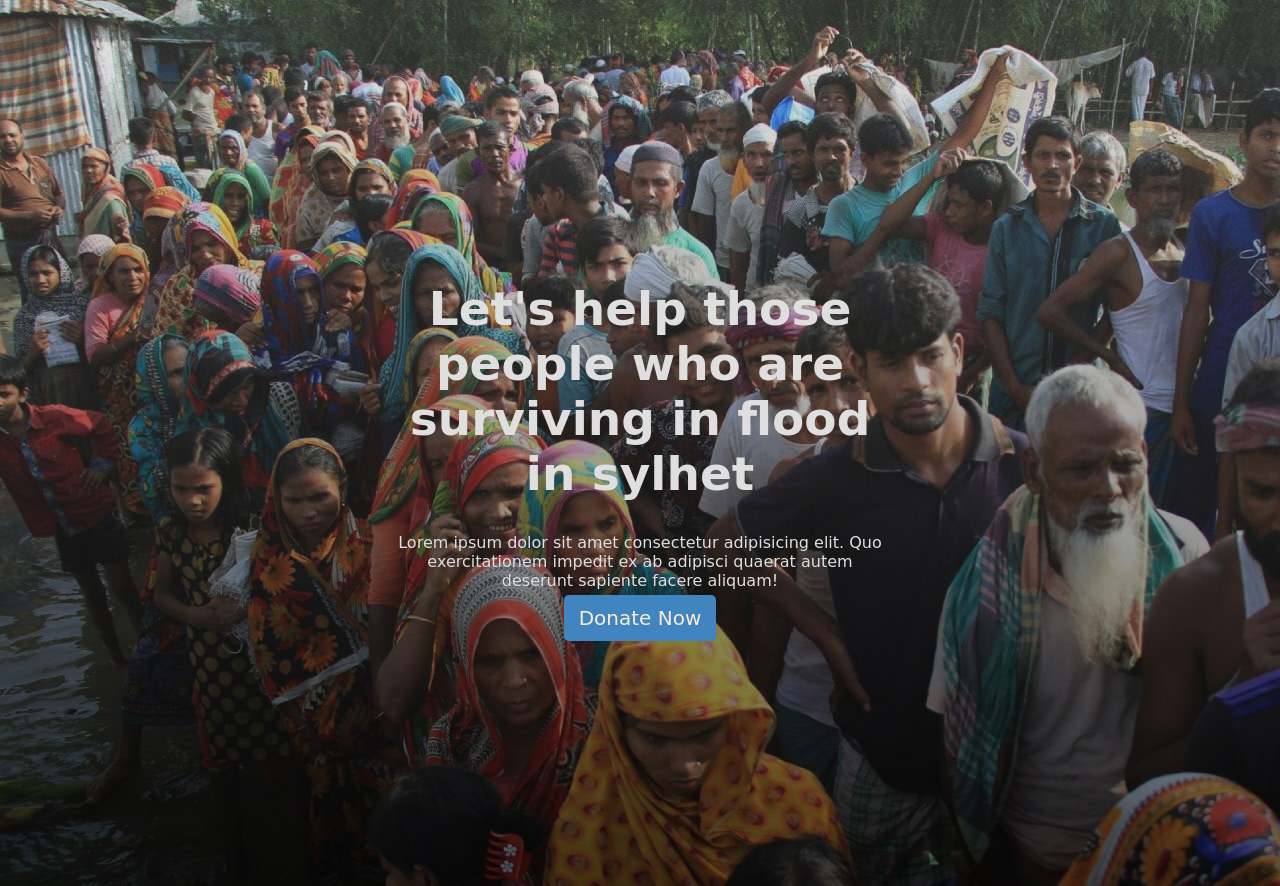
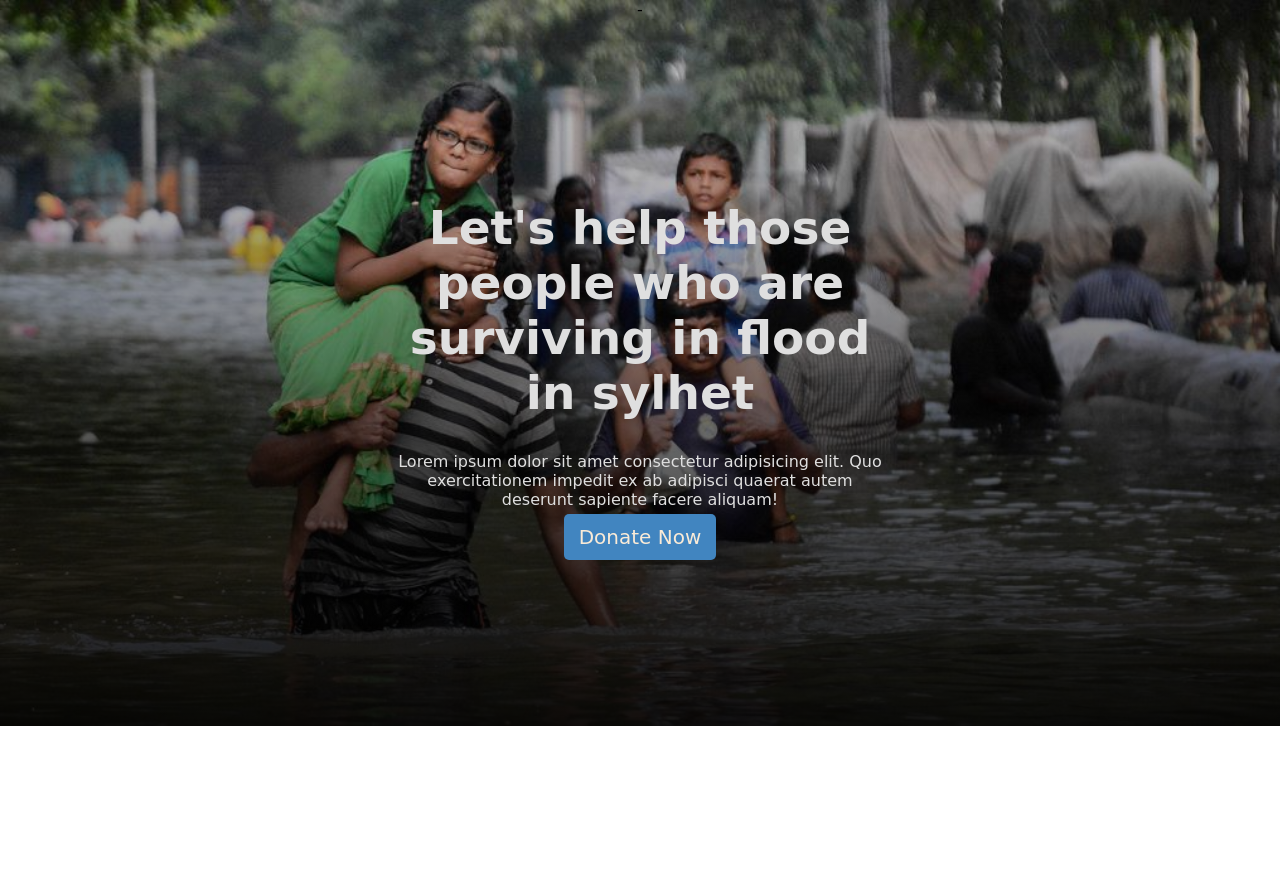
Before and after one commit to Rifat7432/Assignment-1, a plain HTML site: page index.html in a window 1280 px wide. Shown: the top 886 px of the page. After the commit the page ends 800 px from the top, so only its background shows below. Drawn offline with Linux system fonts and the light colour scheme; a web font is replaced by a local one.

Commit message:
Assignment-1 second commit

```diff
--- a/index.html
+++ b/index.html
@@ -15,7 +15,7 @@
   </head>
   <body>
     <div class="top-banner">
-      <div class="banner-text">
+    - <div class="banner-text">
         <h1>Let's help those people who are surviving in flood in sylhet</h1>
         <p>Lorem ipsum dolor sit amet consectetur adipisicing elit. Quo exercitationem impedit ex ab adipisci quaerat autem deserunt sapiente facere aliquam!</p>
         <a class="donate-button" href="#">Donate Now</a>
--- a/style.css
+++ b/style.css
@@ -10,23 +10,19 @@ h1{
 }
 .top-banner{
 
-    text-align: center;
-
-        background-size:contain;
-        background-repeat:no-repeat;
-        background:linear-gradient(rgba(168, 168, 163, 0.253),rgba(0, 0, 0, 0.685)), url(donation7.jpg);
-        height:1000px;
-        width:100%;
-
-
-
+   background:linear-gradient(rgba(25, 26, 25, 0.11),rgba(0, 0, 0, 0.918)),url('donation4.jpg');
+   width: 100%;
+   height:726px;
+   background-repeat: no-repeat;
+   background-size:cover;
+   text-align: center;
 
 }
 .banner-text{
     color: rgb(223, 223, 223);
     margin: auto;
     width:500px;
-    padding:250px 20px;
+    padding:150px 20px;
 
 }
 .donate-button{
```
Also changed, not shown: donation4.jpg (added).
